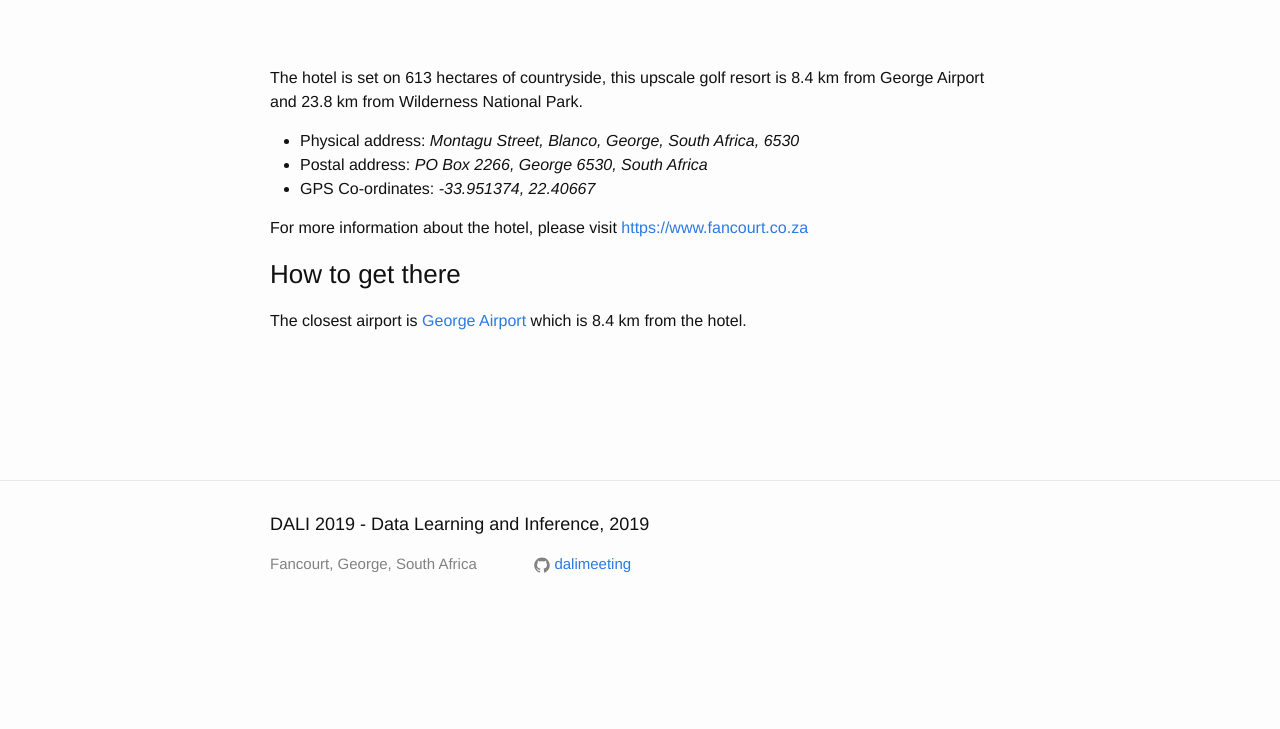
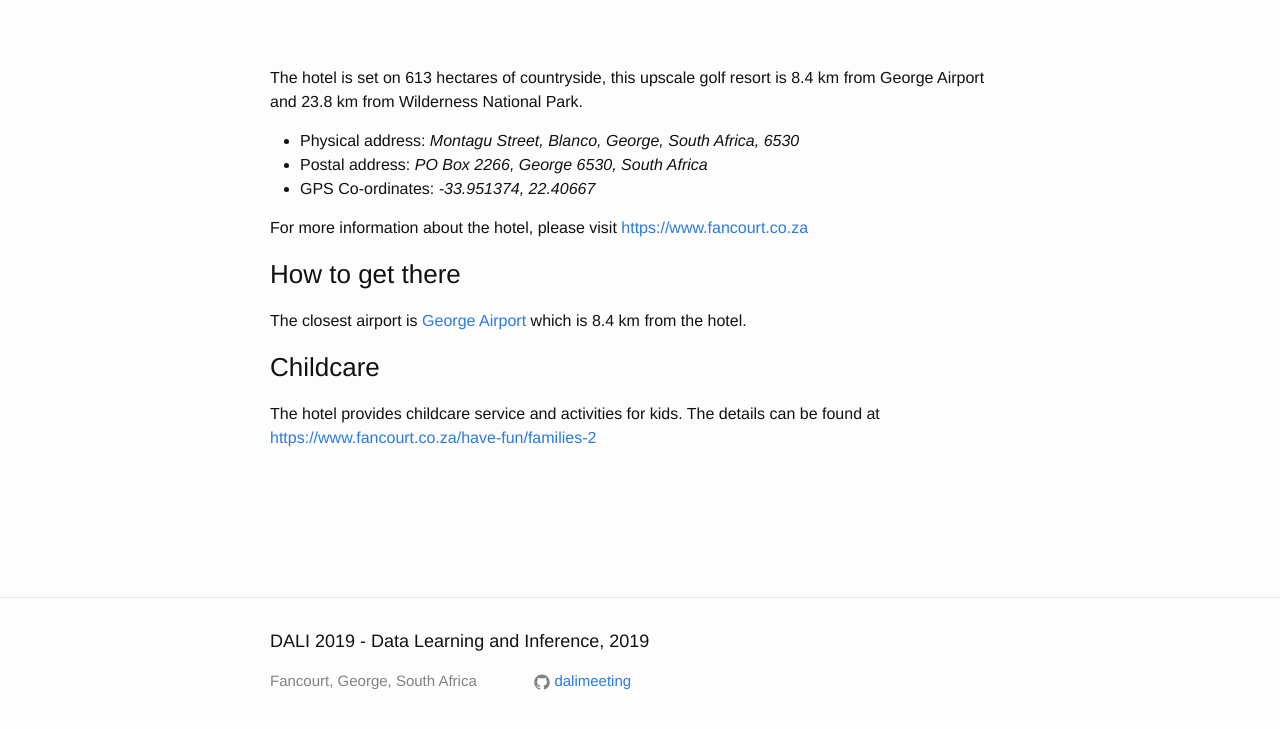
Before and after one commit to dalimeeting/dalimeeting.github.io, a Jekyll site: the page built from getting_there.html, in a window 1280 px wide and 900 px high, scrolled down 945 px, cut to the strip 147-876 px from the top of the window. Built offline with Jekyll 4.4.1, drawn with Linux system fonts in a browser that asks for light colours; before the commit the page ends 1728 px from its top, so only the background shows below that.

Commit message:
Update getting_there.html

```diff
--- a/_layouts/getting_there.html
+++ b/_layouts/getting_there.html
@@ -26,6 +26,11 @@
  <p>For more information about the hotel, please visit <a href="https://www.fancourt.co.za/" target="_blank">https://www.fancourt.co.za</a></p>
 <h3>How to get there</h3>
   <p>The closest airport is <a href="http://www.airports.co.za/airports/george-airport" target="_blank">George Airport</a> which is 8.4 km from the hotel.</p>
-<br><br><br>
+
+
+<h3>Childcare</h3>
+  <p>The hotel provides childcare service and activities for kids. The details can be found at <a href="https://www.fancourt.co.za/have-fun/families-2/" target="_blank">https://www.fancourt.co.za/have-fun/families-2</a></p>
+
+  <br><br><br>
 
 </article>
```
